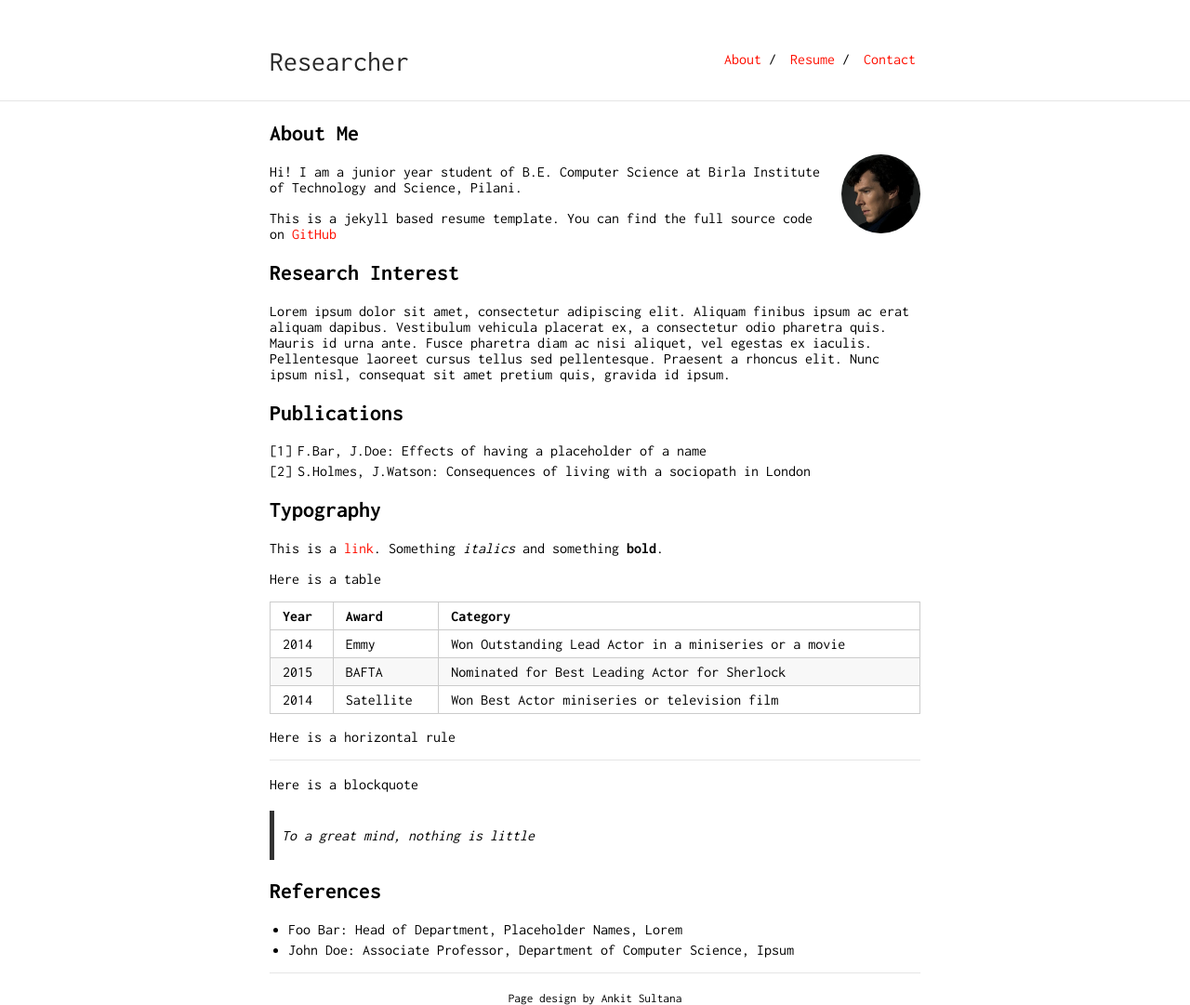
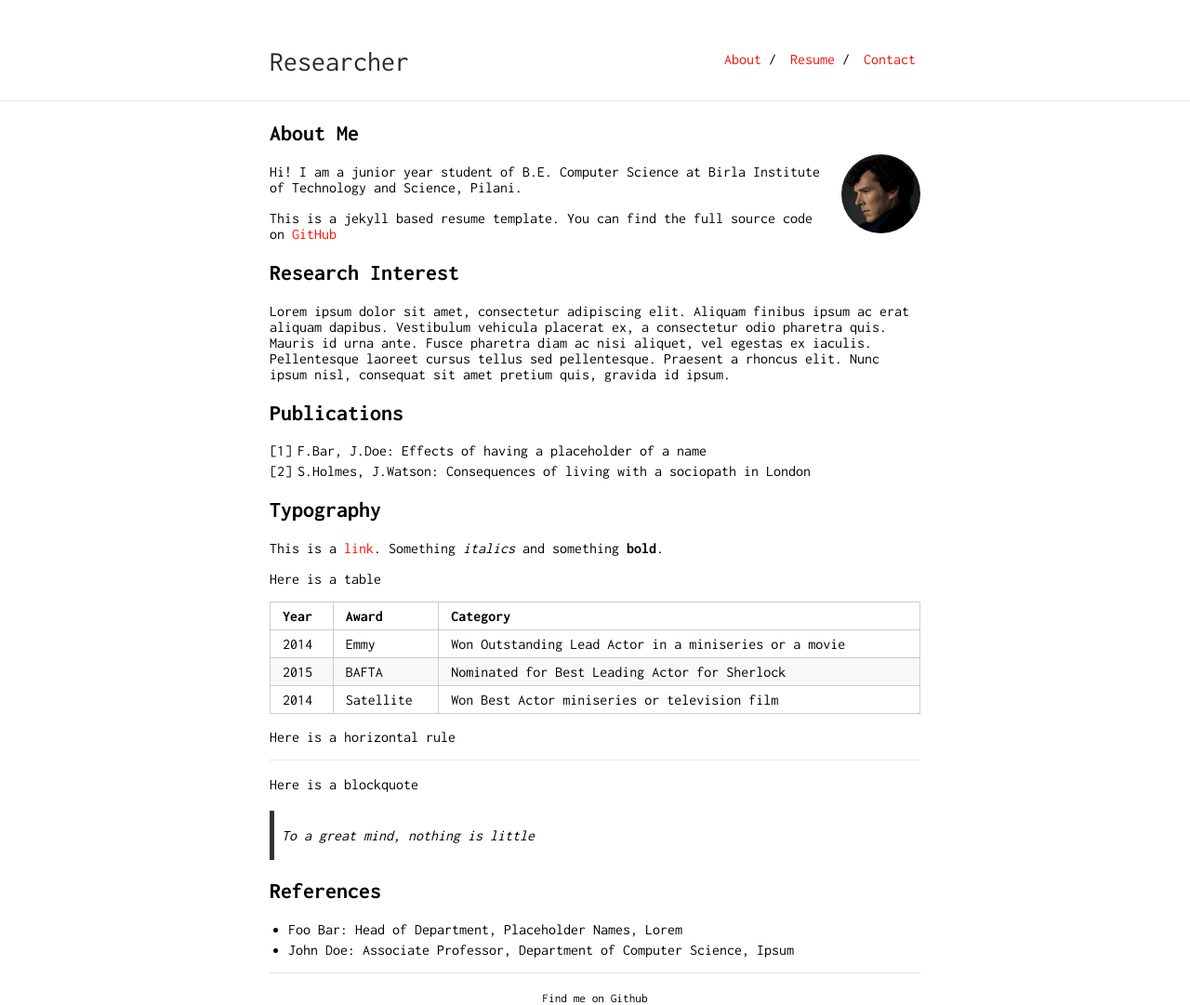
Before and after one commit to swculley/swculley.github.io, a Jekyll site: the page built from index.md, in a window 1280 px wide. Shown: the whole page at 93% size. Built offline with Jekyll 4.4.1, drawn with Linux system fonts in a browser that asks for light colours; our own code applies the rules of GitHub Pages for plain Markdown files.

```diff
--- a/_config.yml
+++ b/_config.yml
@@ -1,6 +1,6 @@
 title: Researcher
-url: "https://ankitsultana.com"
-baseurl: "/researcher"
+url: "https://jameskeal.com.au"
+baseurl: "/"
 
 markdown: kramdown
 #ins_logo: "./bits-logo.png"
@@ -8,8 +8,8 @@ markdown: kramdown
 tracking_id: #
 
 footer: yes
-footer_url: "https://github.com/ankitsultana"
-footer_text: "Page design by Ankit Sultana"
+footer_url: "https://github.com/keeeal"
+footer_text: "Find me on Github"
 
 sass:
     style: compressed
```
